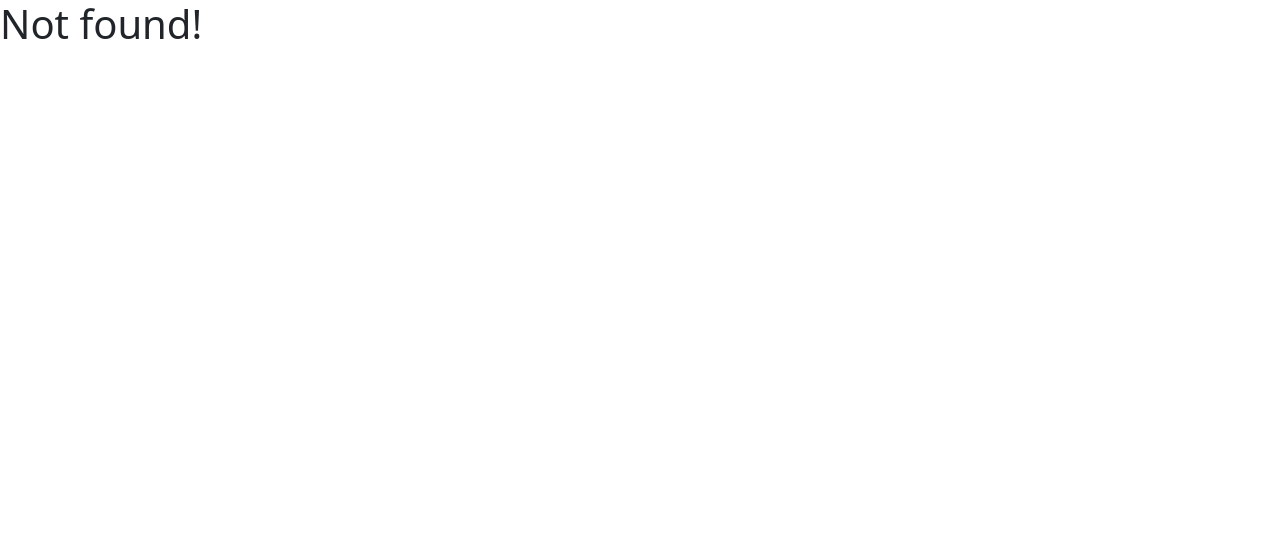
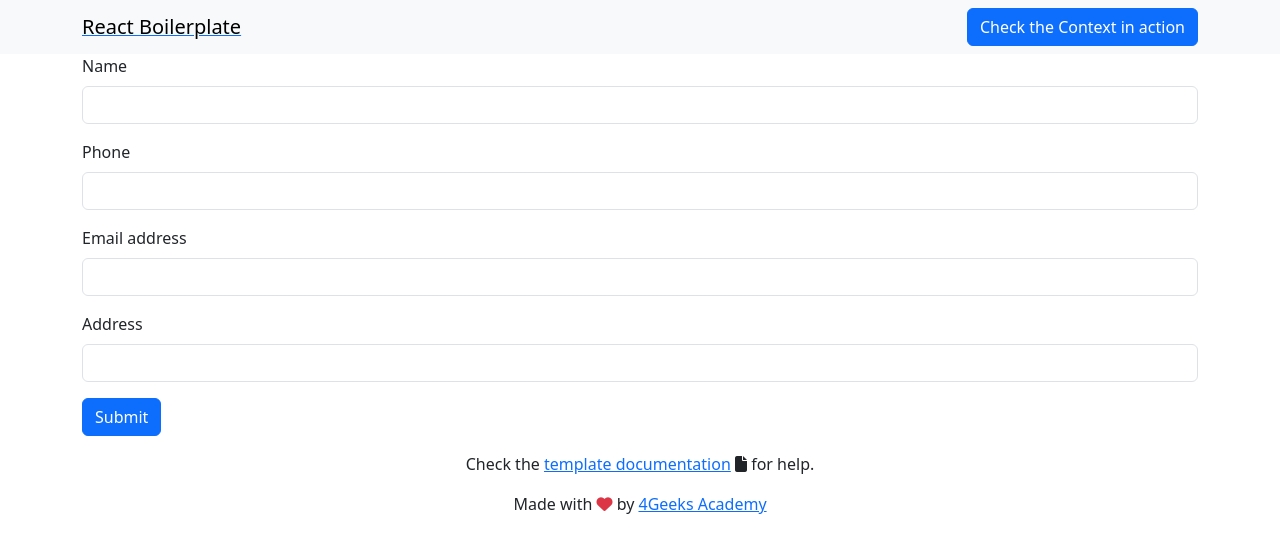
Before and after one commit to RdeRausseo/RdeRausseo-contactt-List, a React (Vite) app: page /addContact in a window 1280 px wide. Before the commit this address had no page. Shown: the top 552 px of the page. Built offline with nearby package versions, Linux system fonts and the light colour scheme.

Commit message:
add Form para agregar contactos a la agenda

```diff
--- a/src/components/UserContactCard.jsx
+++ b/src/components/UserContactCard.jsx
@@ -1,6 +1,6 @@
 import React from "react";
 import PropTypes from "prop-types";
-import avatar from "../assets/img/avatar.png"
+import avatar from "../assets/img/avatar.png";
 
 const UserContactCard = ({ contact }) => {
   return (
@@ -11,7 +11,10 @@ const UserContactCard = ({ contact }) => {
         </div>
         <div className="col-8">
           <div className="card-body">
-            <h5 className="card-title">{contact.name}</h5>
+            <div className="d-flex justify-content-center align-items-start gap-2">
+              <h5 className="card-title">{contact.name}</h5>
+              <button className="btn btn-sm btn-danger"> Delete </button>
+            </div>
             <p className="card-text">
               <small className="text-body-secondary">
                 email: {contact.address}
--- a/src/pages/AddContactForm.jsx
+++ b/src/pages/AddContactForm.jsx
@@ -1,7 +1,39 @@
-export default function AddContactForm(){
-    return(
-        <form>
+export default function AddContactForm() {
+  return (
+    <div className="container">
+      <form>
+        <div className="mb-3">
+          <label htmlFor="inputName" className="form-label">
+            Name
+          </label>
+          <input type="text" className="form-control" id="inputName" />
+        </div>
 
-        </form>
-    )
+        <div className="mb-3">
+          <label htmlFor="inputPhone" className="form-label">
+            Phone
+          </label>
+          <input type="text" className="form-control" id="inputPhone" />
+        </div>
+
+        <div className="mb-3">
+          <label htmlFor="exampleInputEmail" className="form-label">
+            Email address
+          </label>
+          <input type="email" className="form-control" id="exampleInputEmail" />
+        </div>
+
+        <div className="mb-3">
+          <label htmlFor="inputAddress" className="form-label">
+            Address
+          </label>
+          <input type="text" className="form-control" id="inputAddress" />
+        </div>
+
+        <button type="submit" className="btn btn-primary">
+          Submit
+        </button>
+      </form>
+    </div>
+  );
 }
--- a/src/pages/Home.jsx
+++ b/src/pages/Home.jsx
@@ -7,12 +7,11 @@ export const Home = () => {
 
   return (
     <div className="container text-center p-5">
-
-	  <Link>
-	  <button className="btn btn-primary my-2"> Añadir contacto </button>
-	  </Link>
-      <h1> Lista de contactos de: RdeR </h1>
-      <ContactList />
+      <Link to="/addContact">
+        <button className="btn btn-primary my-2"> Añadir contacto </button>
+      </Link>
+        <h1> Lista de contactos de: RdeR </h1>
+        <ContactList />
     </div>
   );
 };
--- a/src/routes.jsx
+++ b/src/routes.jsx
@@ -9,6 +9,7 @@ import { Layout } from "./pages/Layout";
 import { Home } from "./pages/Home";
 import { Single } from "./pages/Single";
 import { Demo } from "./pages/Demo";
+import AddContactForm from "./pages/AddContactForm";
 
 export const router = createBrowserRouter(
     createRoutesFromElements(
@@ -25,6 +26,7 @@ export const router = createBrowserRouter(
         <Route index element={<Home />} />
         <Route path="/single/:theId" element={ <Single />} />  {/* Dynamic route for single items */}
         <Route path="/demo" element={<Demo />} />
+        <Route path="/addContact" element={<AddContactForm />} />
       </Route>
     )
 );
--- a/src/store.js
+++ b/src/store.js
@@ -11,7 +11,6 @@ export default function storeReducer(store, action = {}) {
           ...store,
           contacts: action.payload
         }
-
     default:
       throw Error('Unknown action.');
   }
```
